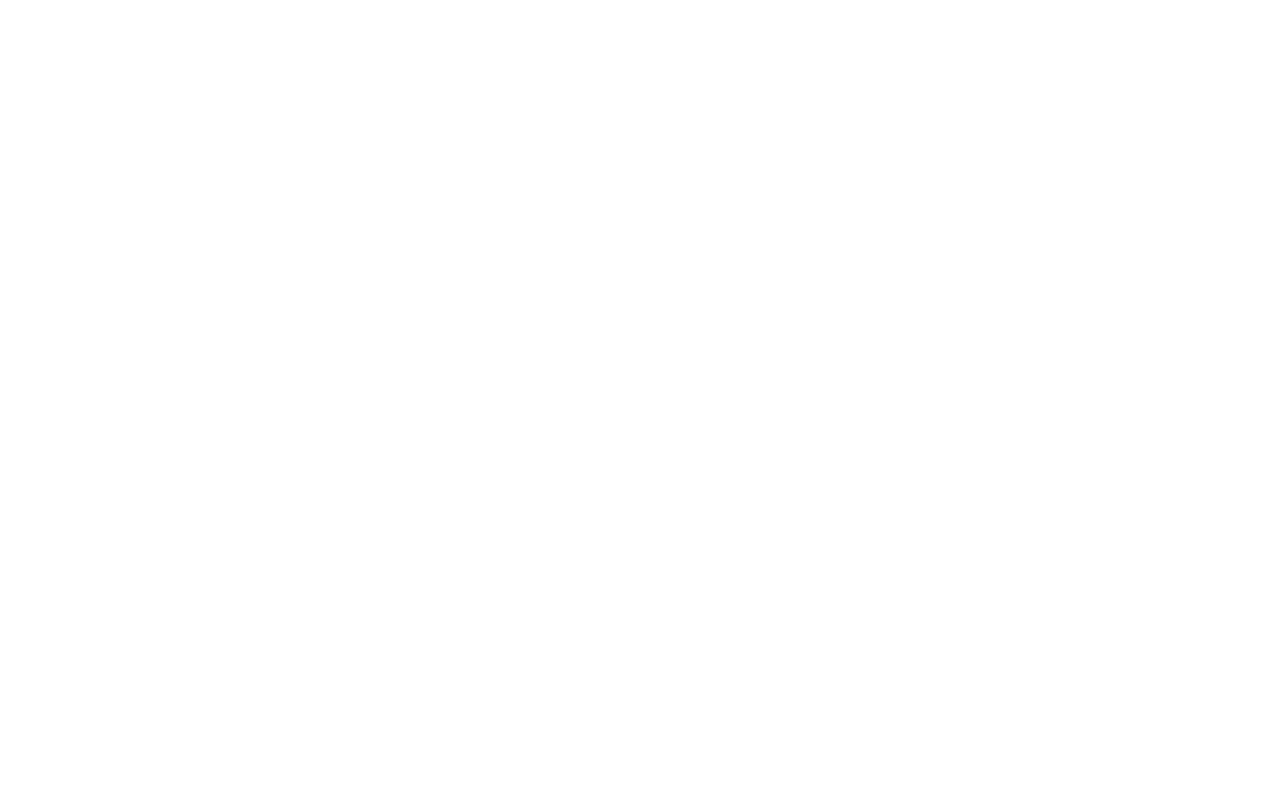
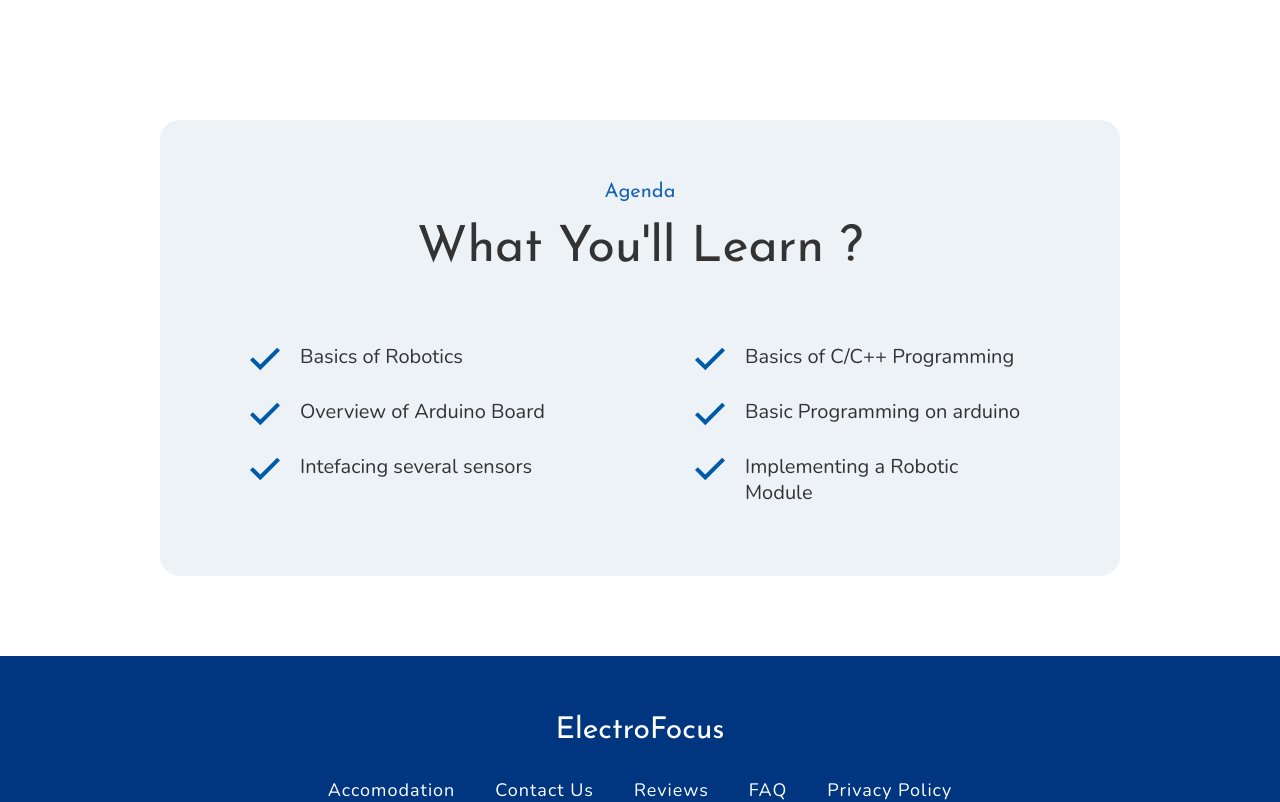
Before and after one commit to ImElan/Electrofocus-2021, a React (Create React App) app: page /workshops/arduino in a window 1280 px wide. Shown: the part 600-1402 px from the top of the page. Before the commit the page ends 800 px from the top, so only its background shows below. Built offline with nearby package versions, Linux system fonts and the light colour scheme.

Commit message:
add agenda section in individual workshop page

```diff
--- /dev/null
+++ b/src/Components/IndividualWorkShopPageComponent/Agenda.js
@@ -0,0 +1,18 @@
+import React,{Component} from 'react';
+import workshop_sprite from '../../assets/indi_workShop_sprite.svg';
+
+class Agenda extends Component {
+      render() {
+            const { agenda } = this.props;
+            return(
+                  <div className='individualWorkShop__singleAgenda'>
+                        <svg className='individualWorkShop__tickSvg'>
+                              <use xlinkHref={`${workshop_sprite}#foursquare-check-in`}/>
+                        </svg>
+                        <h5 className='individualWorkShop__agenda'>{agenda}</h5>
+                  </div>
+            )
+      }
+}
+
+export default Agenda;
--- /dev/null
+++ b/src/Components/IndividualWorkShopPageComponent/IndividualWorkShopContainer.js
@@ -0,0 +1,28 @@
+import React,{Component} from 'react';
+import Agenda from './Agenda';
+
+class IndividualWorkShopContainer extends Component {
+      render() {
+            const { subtitle,title } = this.props.info;
+            const { price,date,time,venue,agenda,requirements } = this.props;
+            return(
+                  <div className='individualWorkShop'>
+                        {/* Agenda */}
+                        <div className='individualWorkShop__agendaContainer'>
+                              <h4 className='heading--4 heading--4-dark text-center'>{subtitle}</h4>
+                              <h1 className='heading--1 heading--1-dark text-center'>{title}</h1>
+                              <div className='individualWorkShop__agendas'>
+                                    {agenda.map( singleAgenda => (
+                                          <Agenda agenda={singleAgenda} />
+                                    ))}
+                              </div>
+                        </div>
+                        {/* Requirements */}
+                        {/* Details */}
+                        {/* BookNow Button */}
+                  </div>
+            )
+      }
+}
+
+export default IndividualWorkShopContainer;
--- a/src/Data/workshop.js
+++ b/src/Data/workshop.js
@@ -168,4 +168,9 @@ const workShopPageInfo = {
       detail:'Lorem, ipsum dolor sit amet consectetur adipisicing elit. Tenetur distinctio necessitatibus pariatur voluptatibus.Tenetur distinctio necessitatibus pariatur voluptatibus quidem consequatur harum.'
 }
 
-export {workShopPageInfo};
+const singleWorkShopPageInfo = {
+      subtitle:'Agenda',
+      title:'What You\'ll Learn ?',
+}
+
+export {workShopPageInfo,singleWorkShopPageInfo};
--- a/src/Pages/IndividualWorkShop.js
+++ b/src/Pages/IndividualWorkShop.js
@@ -2,13 +2,16 @@ import React,{Component} from 'react';
 
 // =============> Component <=================
 import Header from '../Components/Header/Header';
+import IndividualWorkShopContainer from '../Components/IndividualWorkShopPageComponent/IndividualWorkShopContainer';
+import Footer from '../Components/Footer/Footer';
 
 // =============> Data <================
+import {singleWorkShopPageInfo} from '../Data/workshop';
 
 class IndividualWorkShop extends Component {
       render() {
             const {
-                  name,infoDetails,price,date,time,venue,infoImage,index,imageWidth,id,agenda,requirements
+                  name,infoDetails,price,date,time,venue,infoImage,imageWidth,agenda,requirements
             } = this.props;
             return(
                   <div className='container container--individualWorkShop'>
@@ -19,6 +22,16 @@ class IndividualWorkShop extends Component {
                               image={infoImage}
                               imageWidth={imageWidth}
                         />
+                        <IndividualWorkShopContainer
+                              info={singleWorkShopPageInfo}
+                              agenda={agenda}
+                              requirements={requirements}
+                              time={time}
+                              date={date}
+                              venue={venue}
+                              price={price}
+                        />
+                        <Footer />
                   </div>
             )
       }
--- /dev/null
+++ b/src/sass/IndividualWorkShopPage/_individualWorkShop.scss
@@ -0,0 +1,43 @@
+.individualWorkShop {
+      grid-column: center-start / center-end;
+      padding: 8rem;
+      display: grid;
+      grid-template-rows: repeat(4,min-content);
+
+      &__agendaContainer {
+            display: grid;
+            row-gap: 2rem;
+            background-color: #EDF2F7;
+            padding: 2rem;
+            padding-top: 6rem;
+            border-radius: 2rem;
+      }
+
+      &__agendas {
+            display: grid;
+            grid-template-columns: repeat(auto-fit,minmax(35rem,1fr));
+            row-gap: 0.5rem;
+            column-gap: 5rem;
+            padding: 4rem;
+      }
+
+      &__singleAgenda {
+            display: grid;
+            grid-template-columns: min-content 1fr;
+            column-gap: 2rem;
+            padding: 1rem 3rem;
+      }
+
+      &__tickSvg {
+            height: 3rem;
+            width: 3rem;
+            fill: $color-primary-dark;
+      }
+
+      &__agenda {
+            font-size: 2rem;
+            font-weight: 400;
+            line-height: 1.3;
+            color: $color-grey-dark;
+      }
+}
--- a/src/sass/_base.scss
+++ b/src/sass/_base.scss
@@ -49,6 +49,6 @@ body {
       }
 
       &--individualWorkShop {
-            grid-template-rows: 80vh repeat(4,min-content);
+            grid-template-rows: 80vh repeat(2,min-content);
       }
 }
--- a/src/sass/main.scss
+++ b/src/sass/main.scss
@@ -11,3 +11,4 @@
 @import './typography';
 @import './workshops';
 @import './WorkShopPage/workshopInfo';
+@import './IndividualWorkShopPage/individualWorkShop';
```
Also changed, not shown: src/assets/indi_workShop_sprite.svg (added).
